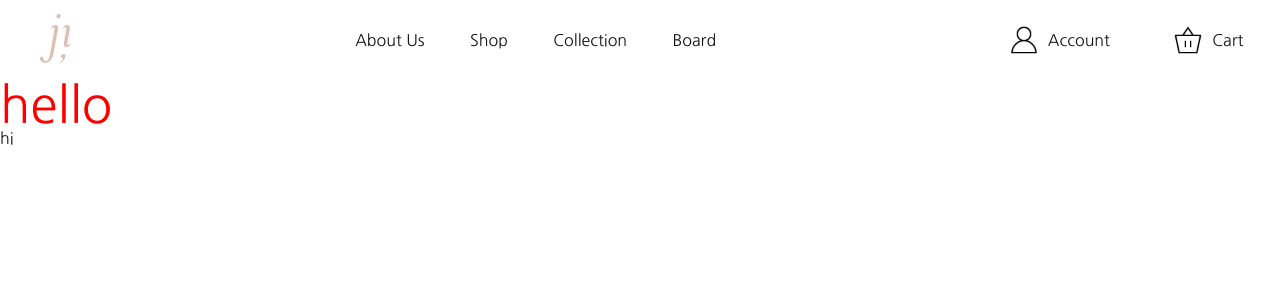
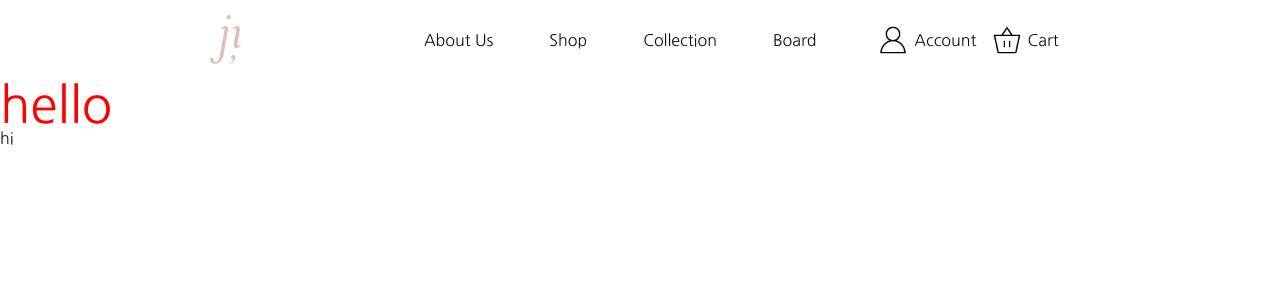
Before and after one commit to apensia914/ji-brand-shop, a Django app: page / in a window 1280 px wide. Shown: the top 300 px of the page. Run offline with Django 3.2, Linux system fonts and the light colour scheme; style sheets or scripts are compiled from the project's sources; some libraries are stand-ins or nearby versions.

Commit message:
1.3.0.0 Header HTML structure editing

```diff
--- a/static/scss/_base.scss
+++ b/static/scss/_base.scss
@@ -68,27 +68,32 @@ table {
 // Header Section (Desktop)
 
 header {
-	width: 100%;
+	max-width: 100%;
 	height: 10vh;
 	display: flex;
 	justify-content: space-between;
 	align-items: center;
-	padding: 1% 3%;
+	padding: 1% 2%;
+
+	nav {
+		width: 100%;
+		display: flex;
+		justify-content: space-evenly;
+		align-items: center;
+		font-size: 1rem;
 
 		.logo {
+			display: block;
 			width: 2em;
 		}
 
-	nav {
-		width: 30%;
+		.nav__links {
 			display: flex;
-		justify-content: space-between;
 			align-items: center;
-		font-size: 1rem;
+			gap: 3.5em;
 		}
 
-	.navbar-icons {
-		width: 20%;
+		.nav__icons {
 			display: flex;
 			justify-content: center;
 			align-items: center;
@@ -97,15 +102,16 @@ header {
 				display: flex;
 				align-items: center;
 				font-size: 1rem;
-			padding-left: 2em;
-			padding-right: 2em;
+				margin-right: 1em;
 
 				img {
 					width: 2em;
-				margin-right: .5em;
+					margin-right: .3em;
 				}
 			}
 		}
+	}
+
 
 	.hamburger-menu {
 		display: none;
@@ -116,25 +122,17 @@ header {
 
 @media screen and (max-width: 1024px) {
 	header {
-		padding: 2% 4%;
-		display: flex;
-		align-items: center;
+		nav {
+			position: relative;
 
-		.logo {
-			text-align: center;
-		}
-
-		.navbar-icons {
-			span {
-				display: none;
-			}
+			a {
+				margin: 0 auto;
 			}
 
 			.hamburger-menu {
 				display: flex;
 				justify-content: center;
 				align-items: center;
-			position: relative;
 				cursor: pointer;
 				width: 2rem;
 				height: 2rem;
@@ -164,6 +162,10 @@ header {
 				}
 			}
 
+
+
+
+
 			// Hamburger Menu Animation
 			.hamburger-menu.clicked {
 				.hamburger-menuBtn {
@@ -178,5 +180,19 @@ header {
 					}
 				}
 			}
+
+			.nav__links {
+				display: flex;
+				flex-direction: column;
+				gap: .8em;
+
+				.nav__icons {
+					span {
+						display: none;
 					}
 				}
+			}
+
+		}
+	}
+}
--- a/templates/base.html
+++ b/templates/base.html
@@ -22,5 +22,6 @@
 
     {% include "partials/footer.html" %}
     <script src="{% static 'js/main.js' %}"></script>
+    <script src="https://kit.fontawesome.com/00dde58123.js" crossorigin="anonymous"></script>
 </body>
 </html>
--- a/templates/partials/header.html
+++ b/templates/partials/header.html
@@ -1,18 +1,21 @@
 <!-- https://github.com/H2D2-Design/h2d2-shopicons/tree/master/PNG/Light -->
 <!-- Header Section -->
 <header>
-    <a href="{% url 'users:home' %}"><img src="../../static/images/ji_logo@2x.png" alt="logo" class="logo"></a>
     <nav>
-        <a href="#" class="navbar-item">About Us</a>
-        <a href="#" class="navbar-item">Shop</a>
-        <a href="#" class="navbar-item">Collection</a>
-        <a href="#" class="navbar-item">Board</a>
+        <a href="{% url 'users:home' %}"><img src="../../static/images/ji_logo@2x.png" alt="logo" class="logo"></a>
+        <ul class="nav__links">
+            <div href="#" class="hamburger-menu">
+                <button><i class="fas fa-bars"></i></button>
+            </div>
+            <li><a href="#">About Us</a></li>
+            <li><a href="#">Shop</a></li>
+            <li><a href="#">Collection</a></li>
+            <li><a href="#">Board</a></li>
+            <div class="nav__icons">
+                <a href="#"><img src="../../static/images/account.png" alt="account"><span>Account</span></a>
+                <a href="#"><img src="../../static/images/cart.png" alt="cart"><span>Cart</span></a>
+            </div>
+        </ul>
     </nav>
-    <div class="navbar-icons">
-        <a href="#"><img src="../../static/images/account.png" alt="account"><span>Account</span></a>
-        <a href="#"><img src="../../static/images/cart.png" alt="cart"><span>Cart</span></a>
-    </div>
-    <div class="hamburger-menu">
-        <div class="hamburger-menuBtn"></div>
-    </div>
+
 </header>
```
Also changed, not shown: 3 other files. Lines whose indentation alone changed are shown as unchanged.
